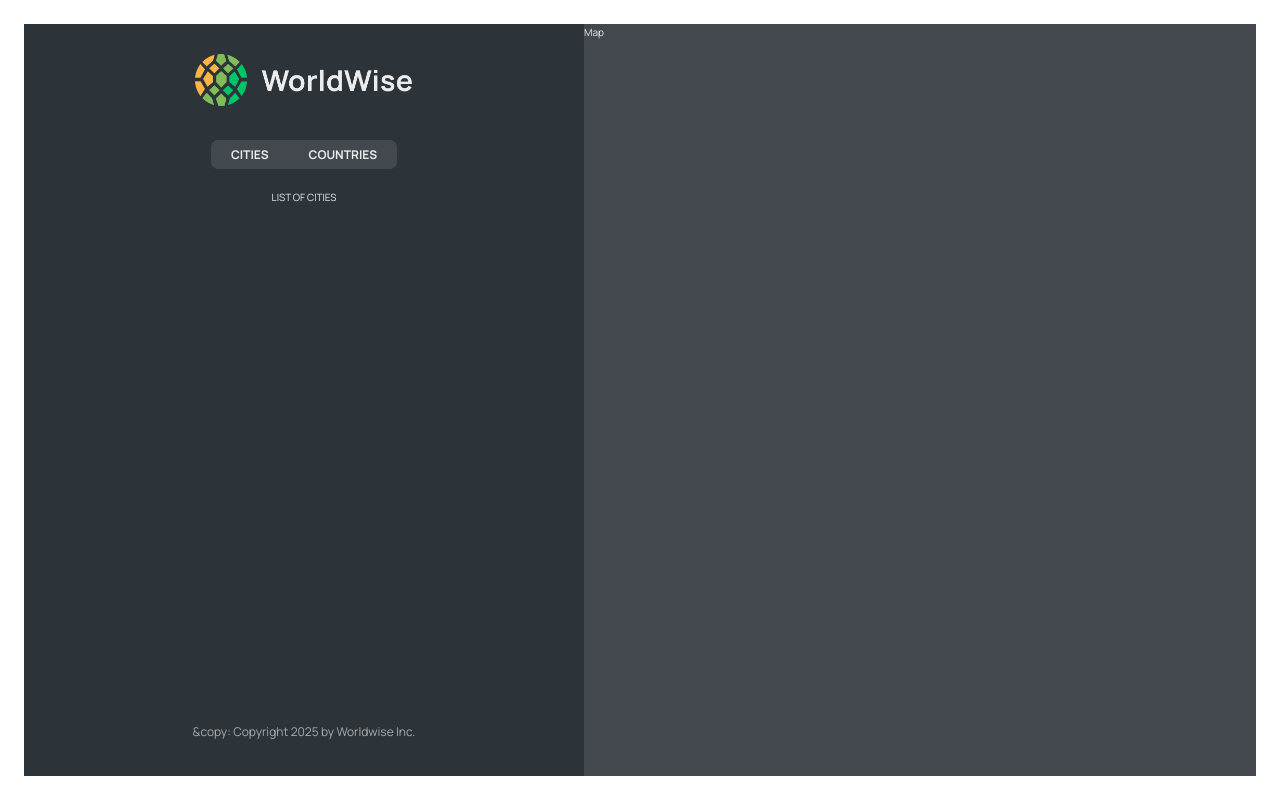
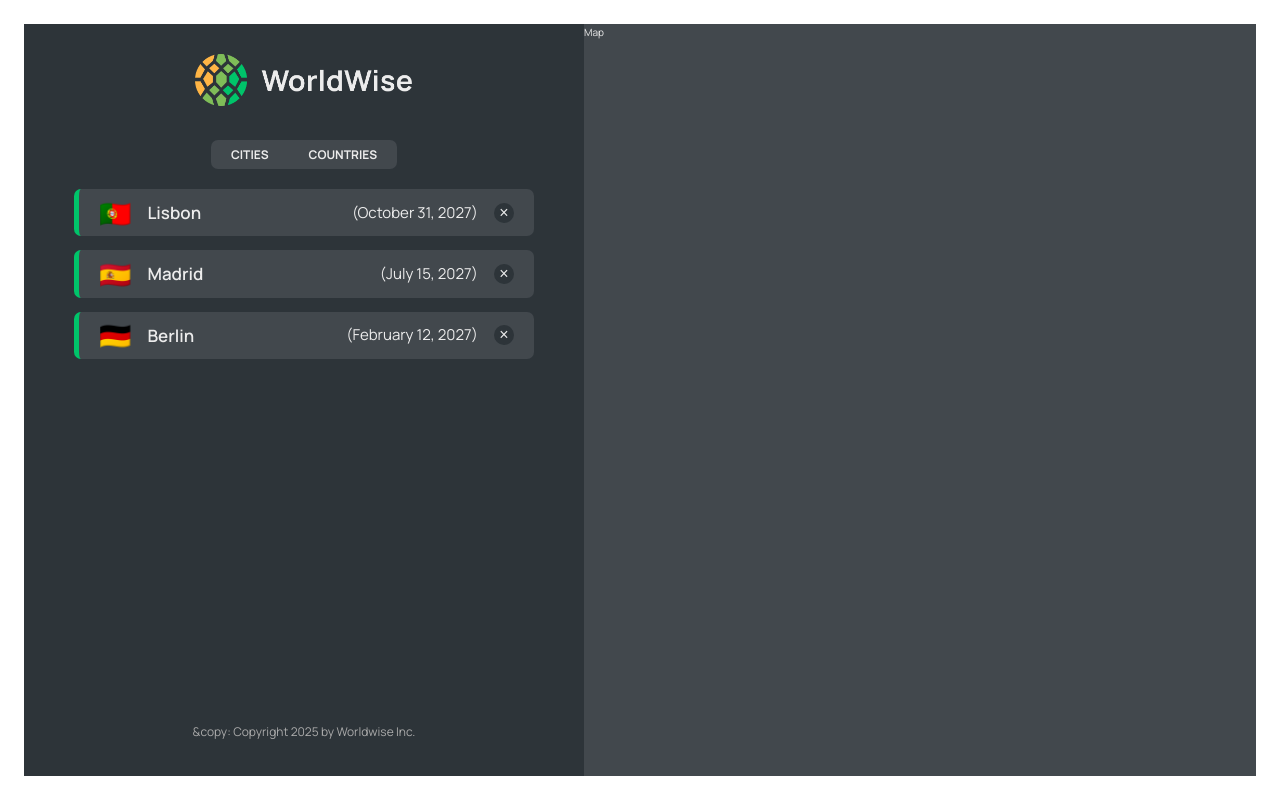
Before and after one commit to Varshini1425/worldwise, a React (Vite) app: page /app in a window 1280 px wide. Built offline with nearby package versions, Linux system fonts and the light colour scheme; data requests are answered from the project's data file.

Commit message:
implemented the cities list

```diff
--- a/package.json
+++ b/package.json
@@ -7,7 +7,8 @@
     "dev": "vite",
     "build": "vite build",
     "lint": "eslint .",
-    "preview": "vite preview"
+    "preview": "vite preview",
+    "server": "json-server --watch data/cities.json --port 3000 --delay 500"
   },
   "dependencies": {
     "react": "^19.0.0",
@@ -23,6 +24,7 @@
     "eslint-plugin-react-hooks": "^5.2.0",
     "eslint-plugin-react-refresh": "^0.4.19",
     "globals": "^16.0.0",
+    "json-server": "^0.17.3",
     "vite": "^6.3.1"
   }
 }
--- a/src/App.jsx
+++ b/src/App.jsx
@@ -1,4 +1,4 @@
-import React from "react";
+import React, { useEffect, useState } from "react";
 import { BrowserRouter, Route, Routes } from "react-router-dom";
 import HomePage from "./pages/HomePage";
 import Product from "./pages/Product";
@@ -6,8 +6,30 @@
 import PageNotFound from "./pages/PageNotFound";
 import AppLayout from "./pages/AppLayout";
 import Login from "./pages/Login";
+import CityList from "./components/CityList";
 
 const App = () => {
+  const BASE_URL = "http://localhost:3000";
+  const [cities, setCities] = useState([]);
+  const [isLoading, setIsLoading] = useState(false);
+
+  useEffect(() => {
+    async function fetchCities() {
+      try {
+        setIsLoading(true);
+        const res = await fetch(`${BASE_URL}/cities`);
+
+        const data = await res.json();
+        setCities(data);
+      } catch {
+        alert("There was an error loading data...");
+      } finally {
+        setIsLoading(false);
+      }
+    }
+    fetchCities();
+  }, []);
+
   return (
     <BrowserRouter>
       <Routes>
@@ -16,8 +38,14 @@
         <Route path="/pricing" element={<Pricing />}></Route>
         <Route path="/login" element={<Login />}></Route>
         <Route path="/app" element={<AppLayout />}>
-          <Route index element={<p>LIST OF CITIES</p>} />
-          <Route path="cities" element={<p>List of cities</p>}></Route>
+          <Route
+            index
+            element={<CityList cities={cities} isLoading={isLoading} />}
+          />
+          <Route
+            path="cities"
+            element={<CityList cities={cities} isLoading={isLoading} />}
+          ></Route>
           <Route path="countries" element={<p>Countries</p>}></Route>
           <Route path="form" element={<p>Form</p>}></Route>
         </Route>
--- /dev/null
+++ b/src/components/CityItem.jsx
@@ -0,0 +1,24 @@
+import React from "react";
+import styles from "./CityItem.module.css";
+
+const formatDate = (date) =>
+  new Intl.DateTimeFormat("en", {
+    day: "numeric",
+    month: "long",
+    year: "numeric",
+  }).format(new Date(date));
+
+const CityItem = ({ city }) => {
+  //   console.log(city);
+  const { cityName, emoji, date } = city;
+  return (
+    <li className={styles.cityItem}>
+      <span className={styles.emoji}>{emoji}</span>
+      <h3 className={styles.name}>{cityName}</h3>
+      <time className={styles.date}>({formatDate(date)})</time>
+      <button className={styles.deleteBtn}>&times;</button>
+    </li>
+  );
+};
+
+export default CityItem;
--- /dev/null
+++ b/src/components/CityList.jsx
@@ -0,0 +1,23 @@
+import React from "react";
+import styles from "./CityList.module.css";
+import Spinner from "./Spinner";
+import CityItem from "./CityItem";
+import Message from "./Message";
+
+const CityList = ({ cities, isLoading }) => {
+  if (isLoading) return <Spinner />;
+
+  if (!cities.length)
+    return (
+      <Message message="Add your first city by clicking on a city on the map" />
+    );
+  return (
+    <ul className={styles.cityList}>
+      {cities.map((city) => (
+        <CityItem city={city} key={city.id} />
+      ))}
+    </ul>
+  );
+};
+
+export default CityList;
```
Also changed, not shown: 1 other file (tests, documents, lock files or other folders).
